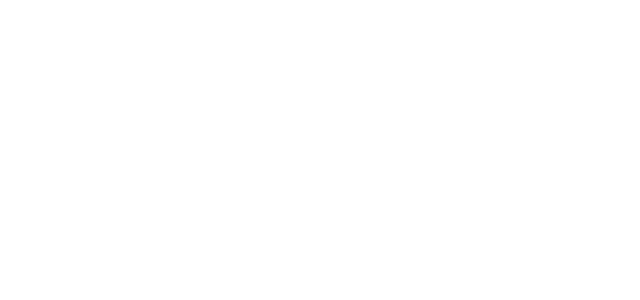
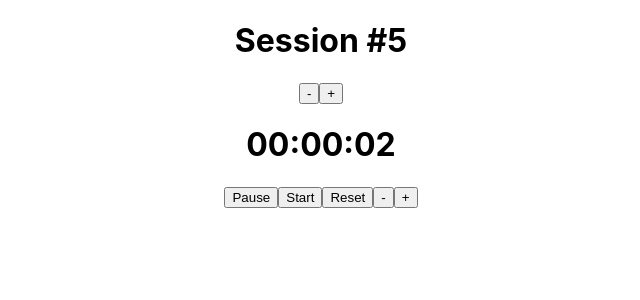
Before and after one commit to andriydobrosynets/react_okten_june, a React (Create React App) app: page / in a window 1280 px wide. Shown: the top 300 px of the page, without its empty margins (319-959 px from the left). Built offline with nearby package versions, Linux system fonts and the light colour scheme.

Commit message:
secundomir

```diff
--- a/src/App.js
+++ b/src/App.js
@@ -1,10 +1,113 @@
+// import './App.css';
+import {useState} from "react";
+import {useRef} from "react";
+import {useEffect} from "react";
+// function App() {
+//   const [seconds, setSeconds] = useState(10);
+//   const [done, setDone] = useState(false);
+//   const foo = useRef();
+//   const [timer, setTimer] = useState(2)
+//   const [isRunning, setIsRunning] = useState(false)
+//   const [resetTime, setResetTime] = useState(900)
+//
+//   function resetTimer() {
+//     setIsRunning(false)
+//     setTimer(resetTime)
+//   }
+//
+//   useEffect(() => {
+//     function tick() {
+//       setSeconds(prevSeconds => prevSeconds - 1)
+//     }
+//     foo.current = setInterval(() => tick(), 1000)
+//   }, []);
+//
+//   useEffect(() => {
+//     if (seconds  === 0) {
+//       clearInterval(foo.current);
+//       setDone(true);
+//     }
+//   }, [seconds])
+//   useEffect(() => {
+//     setResetTime(timer)
+//   }, [])
+//   return (
+//
+//       <div>
+//         <h1>{seconds}</h1>
+//         <h1>{done && <p>STOP</p>}</h1>
+//         <button onClick={() => resetTimer()}>Reset</button>
+//       </div>
+//   );
+// }
+//
+// export default App;
 import './App.css';
 
 function App() {
+  const [session, setSession] = useState(5)
+  const [timer, setTimer] = useState(2)
+  const [isRunning, setIsRunning] = useState(false)
+  const [resetTime, setResetTime] = useState(900)
+
+  let time = new Date(timer * 1000).toISOString().substr(11, 8);
+
+  function sessionIncrement() {
+    setSession(prevSession => session + 1)
+  }
+  function sessionDecrement() {
+    if (session > 0) {
+      setIsRunning(false)
+      setSession(prevSession => prevSession > 0 && prevSession - 1)
+    }
+  }
+
+  function resetTimer() {
+    setIsRunning(false)
+    setTimer(resetTime)
+  }
+
+  function increment() {
+    setIsRunning(false);
+    setTimer(prevTimer => prevTimer + 300);
+  }
+
+  function decrement() {
+    setIsRunning(false);
+    setTimer(prevTimer => prevTimer - 300);
+  }
+
+
+  useEffect(() => {
+    if (isRunning) {
+      const interval = setInterval(() => {
+        setTimer(prevTimer => prevTimer > 0 && prevTimer - 1)
+      }, 1000);
+      if (timer === 0) {
+        sessionDecrement()
+        setIsRunning(false)
+      }
+      return () => clearInterval(interval)
+    }
+  }, [isRunning, session, timer])
+
+  useEffect(() => {
+    setResetTime(timer)
+  }, [])
+
+
   return (
-    <div>
-
-    </div>
+      <div className="App">
+        <h1>Session #{session}</h1>
+        <button onClick={() => sessionDecrement()}>-</button>
+        <button onClick={() => sessionIncrement()}>+</button>
+        <h1>{time}</h1>
+        <button onClick={() => setIsRunning(false)} >Pause</button>
+        <button onClick={() => setIsRunning(true)}>Start</button>
+        <button onClick={() => resetTimer()}>Reset</button>
+        <button onClick={() => decrement()}>-</button>
+        <button onClick={() => increment()}>+</button>
+      </div>
   );
 }
 
```
